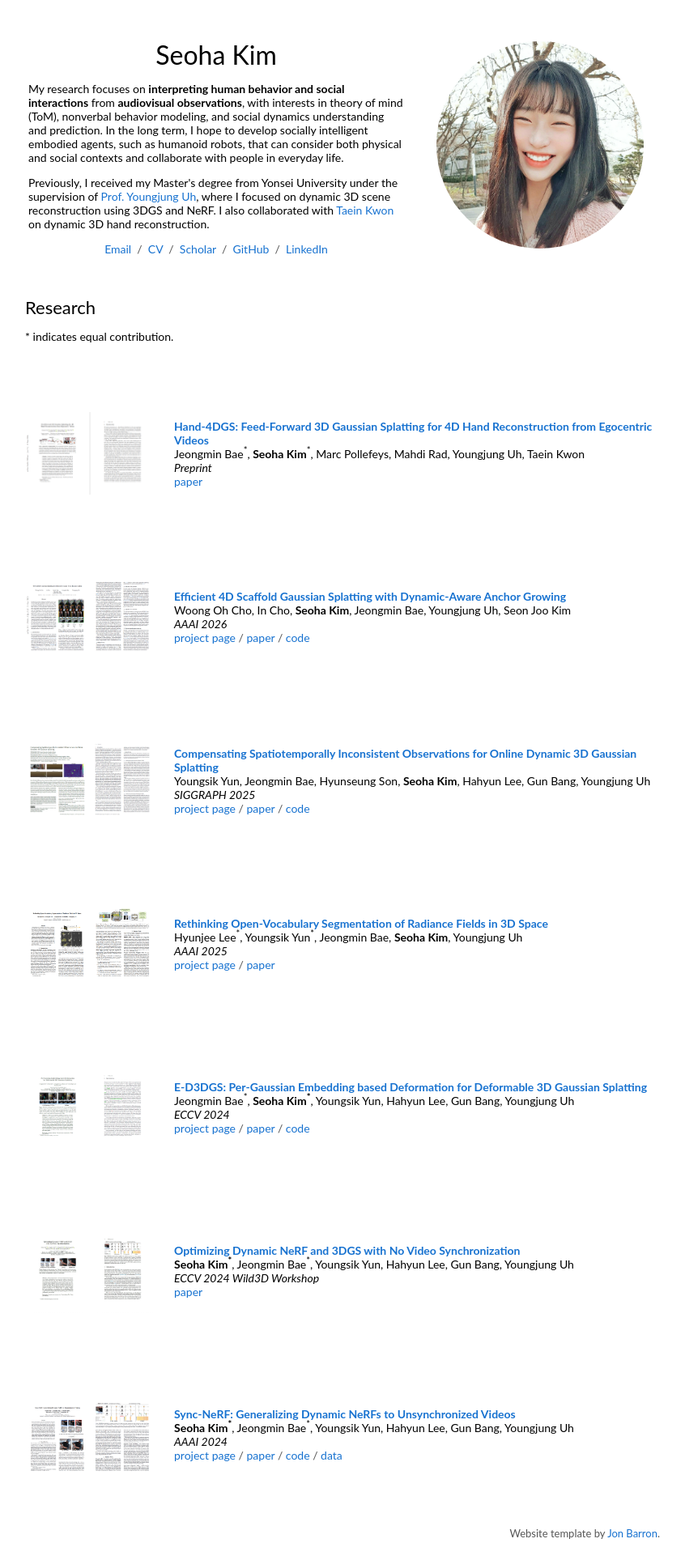
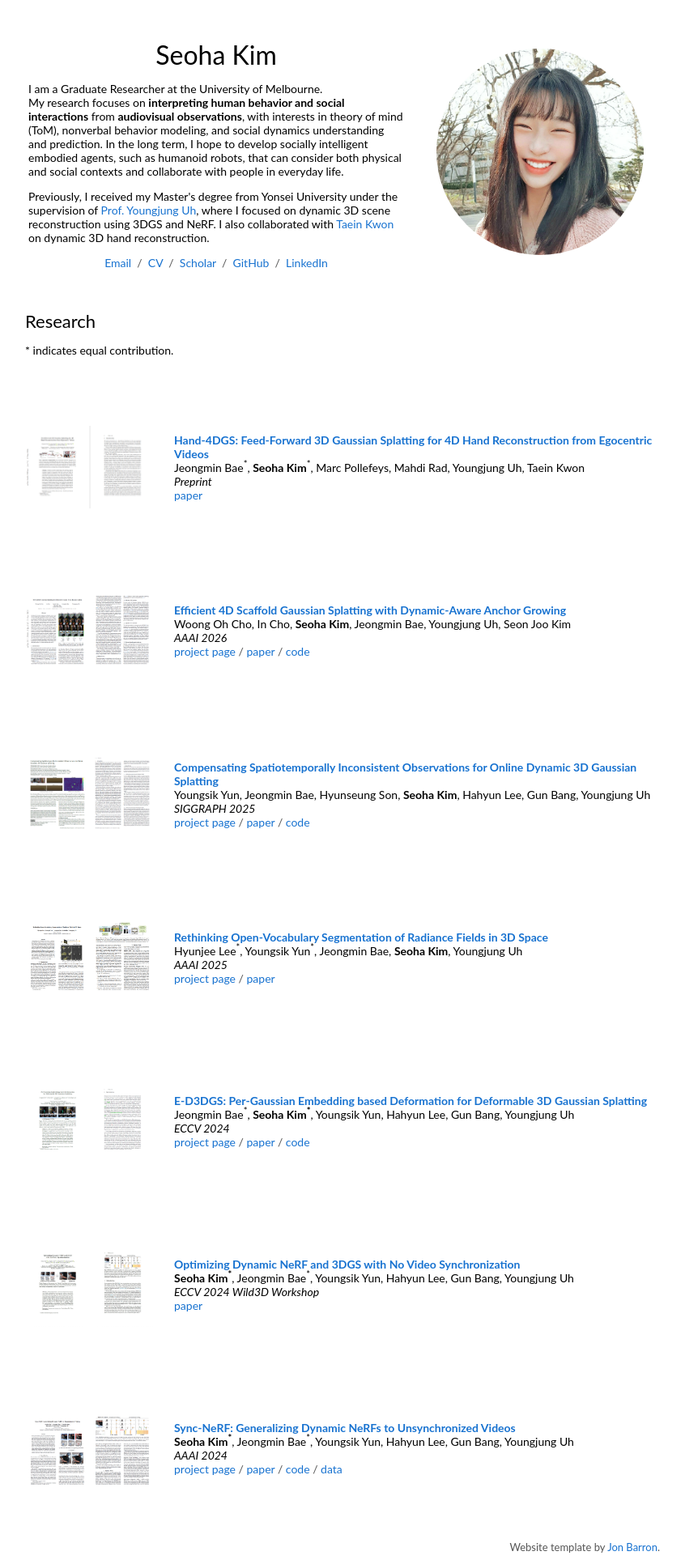
Before and after one commit to seoha-kim/seoha-kim.github.io, a Jekyll site: the page built from index.html, in a window 1280 px wide. Shown: the whole page at 81% size, without its empty margins (225-1071 px from the left). Built offline with Jekyll 4.4.1, drawn with Linux system fonts in a browser that asks for light colours; some web fonts are replaced.

Commit message:
Restore graduate researcher line before research bio

```diff
--- a/index.html
+++ b/index.html
@@ -6,6 +6,7 @@ title: Home
   <div class="bio-text">
     <h1 class="name">{{ site.data.main_info.name }}</h1>
     <p>
+      I am a Graduate Researcher at the University of Melbourne.<br>
       My research focuses on <strong>interpreting human behavior and social interactions</strong> from <strong>audiovisual observations</strong>, with interests in theory of mind (ToM), nonverbal behavior modeling, and social dynamics understanding and prediction. In the long term, I hope to develop socially intelligent embodied agents, such as humanoid robots, that can consider both physical and social contexts and collaborate with people in everyday life.
     </p>
     <p>
```
